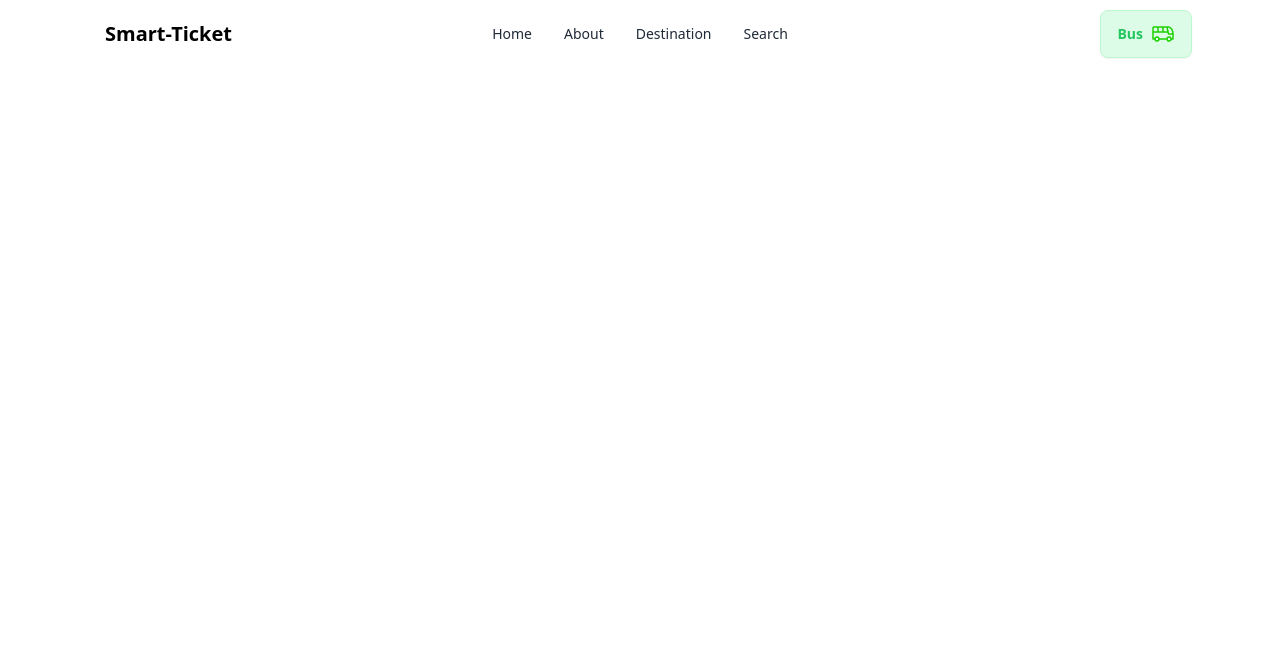
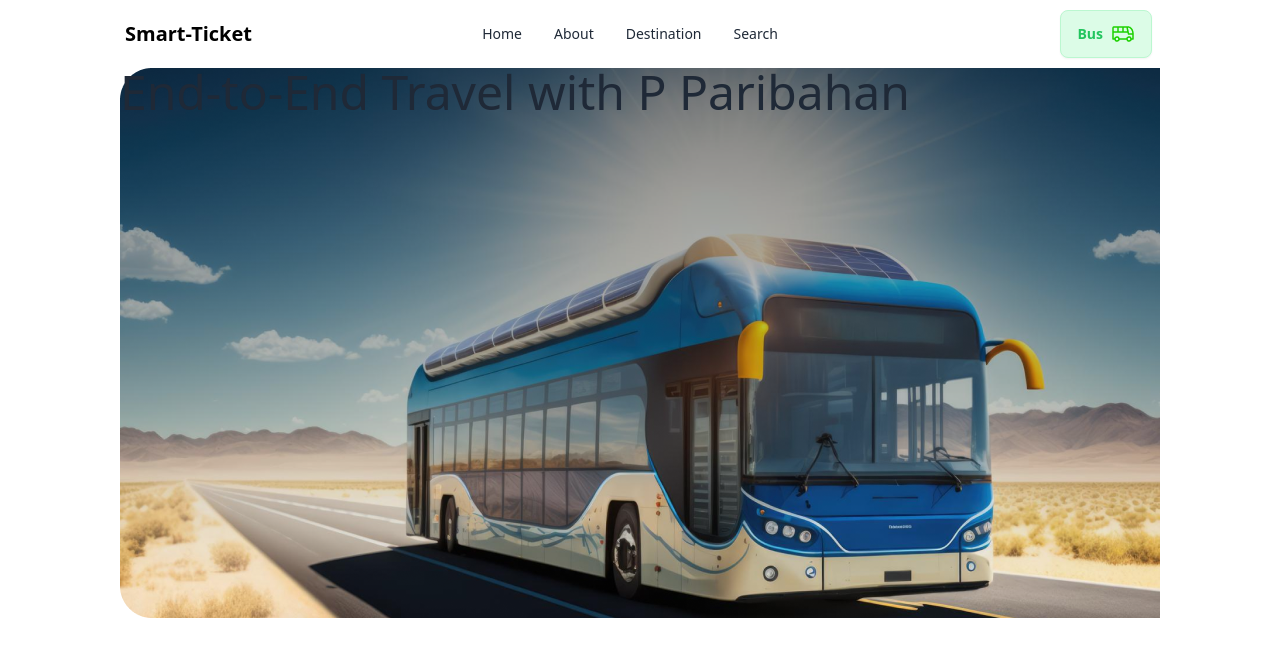
Before and after one commit to TabiaAfrose-git/Assignment-5, a plain HTML site: page index.html in a window 1280 px wide. Drawn offline with nearby package versions, Linux system fonts and the light colour scheme.

Commit message:
add bg-img in banner section

```diff
--- a/index.html
+++ b/index.html
@@ -15,7 +15,7 @@
 </head>
 <body>
     <main class="min-h-screen bg-[#ffffff] px-20">
-        <section class="nav">
+        <section class="nav px-5 pr-10 ">
             <div class="navbar">
                 <div class="navbar-start">
                   <div class="dropdown">
@@ -46,7 +46,14 @@
                 </div>
               </div>
         </section>
-        <section class="banner"></section>
+        <section class="px-10">
+            <div class="banner flex bg-[url(images/banner.png)] bg-no-repeat min-h-screen min-w-full" >
+                <div class="min-h-full min-w-full justify-center items-center">
+                    <p class="text-5xl mx-auto">End-to-End Travel with P Paribahan</p>
+                </div>
+
+            </div>
+        </section>
         <section class="cupon"></section>
         <section class="ticket"></section>
         <section class="success"></section>
```
